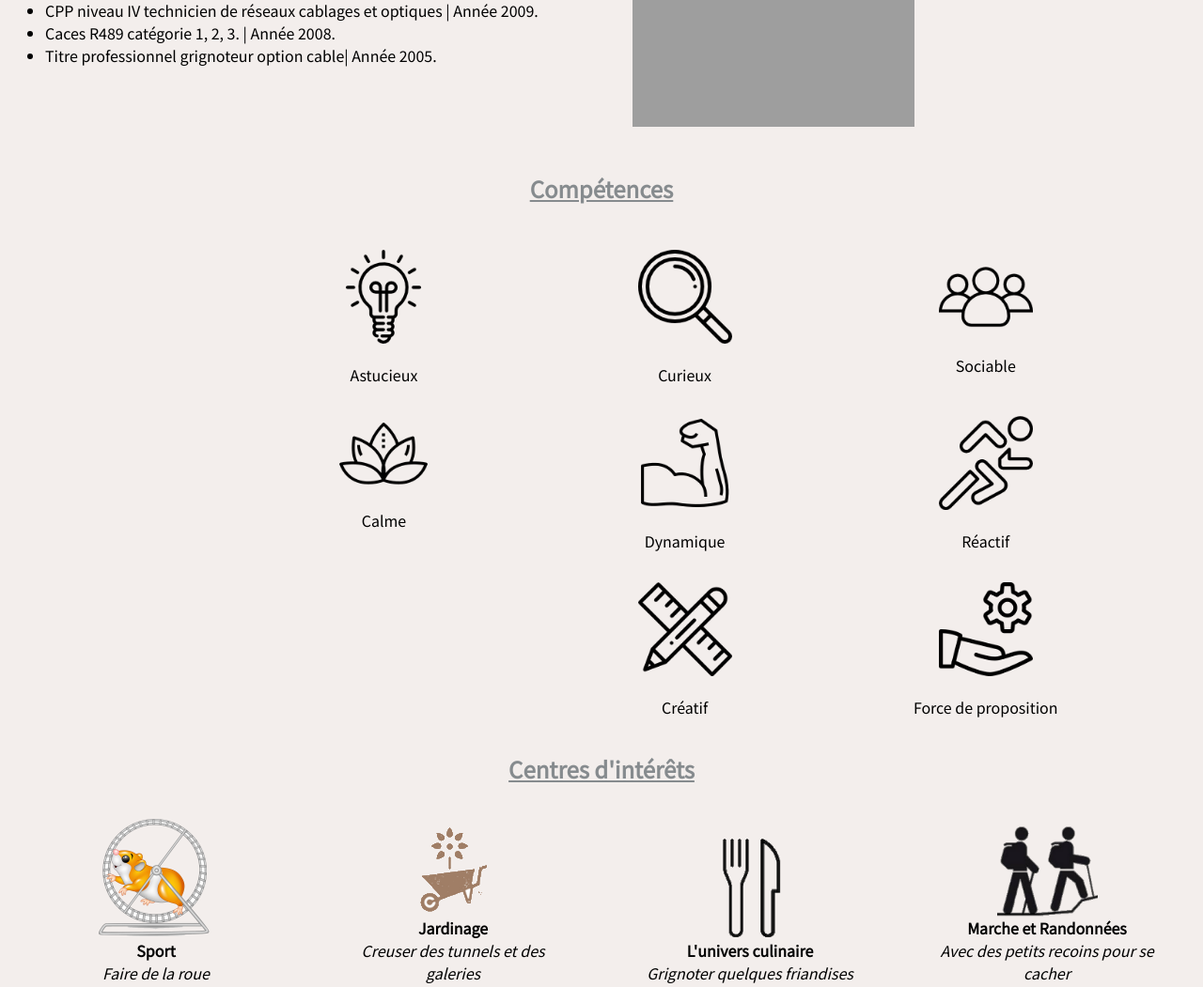
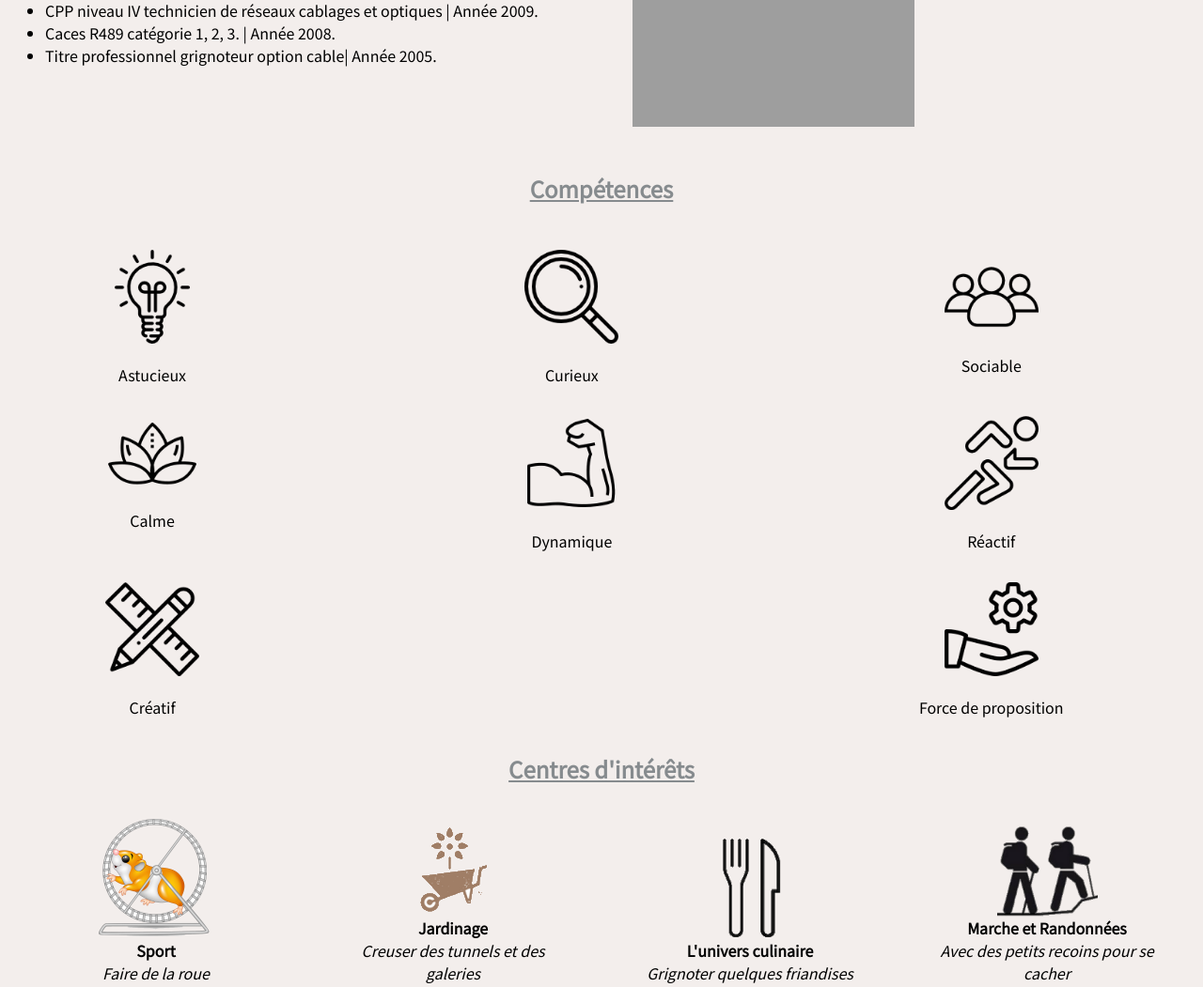
Before and after one commit to BarbaraGonthier/Online-Cv-for-fun, a PHP site: page / in a window 1280 px wide. Shown: the part 1230-2281 px from the top of the page at 94% size. Run offline with PHP 8.4, Linux system fonts and the light colour scheme; grey boxes are pictures that could not be loaded.

Commit message:
Correction affichage compétences

```diff
--- a/style.css
+++ b/style.css
@@ -178,12 +178,12 @@ nav a {
     width: 95%;
     text-align: center;
     display: flex;
-    justify-content: flex-end;
+    justify-content: space-between;
     flex-wrap: wrap;
 }
 
 .skills .element-skills {
-    width: 20%;
+    width: 19%;
 }
 
 .skills .element-skills > img {
```
